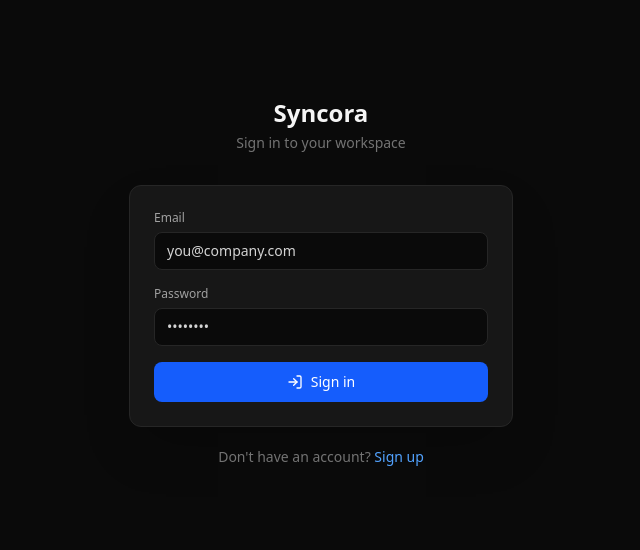
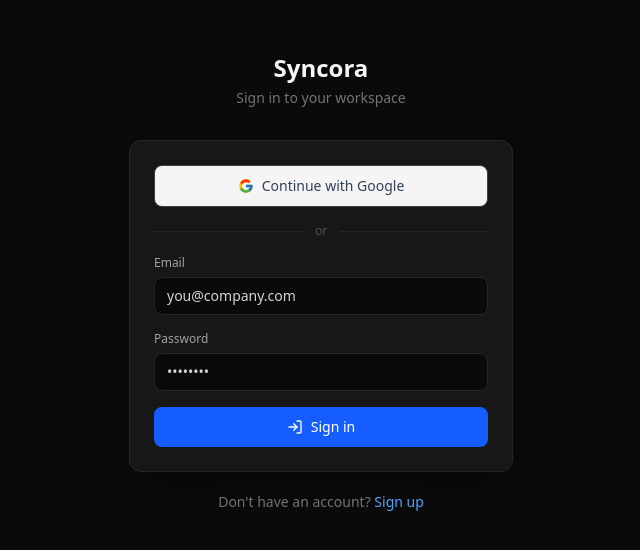
Before and after one commit to Vizon111/syncora-app, a Next.js app: page /login in a window 1280 px wide. Shown: the part 118-668 px from the top of the page, without its empty margins (319-959 px from the left). Built offline with nearby package versions, Linux system fonts and the light colour scheme.

Commit message:
Add Google sign-in (OAuth) on login and signup pages; sync trigger now reads full_name/avatar_url from OAuth providers

```diff
--- a/app/login/login-form.tsx
+++ b/app/login/login-form.tsx
@@ -5,6 +5,7 @@
 import Link from 'next/link';
 import { Loader2, LogIn, AlertCircle } from 'lucide-react';
 import { createSupabaseBrowserClient } from '@/lib/supabase/client';
+import GoogleAuthButton from '@/components/auth/google-auth-button';
 
 export default function LoginForm() {
   const router = useRouter();
@@ -41,10 +42,16 @@
         <p className="text-sm text-slate-500 dark:text-neutral-500 mt-1">Sign in to your workspace</p>
       </div>
 
-      <form
-        onSubmit={handleSubmit}
-        className="bg-white dark:bg-neutral-900 border border-slate-200 dark:border-neutral-800 rounded-xl p-6 space-y-4 shadow-2xl"
-      >
+      <div className="bg-white dark:bg-neutral-900 border border-slate-200 dark:border-neutral-800 rounded-xl p-6 shadow-2xl space-y-4">
+        <GoogleAuthButton redirectTo={redirectTo} />
+
+        <div className="flex items-center gap-3">
+          <div className="h-px flex-1 bg-slate-200 dark:bg-neutral-800" />
+          <span className="text-xs text-slate-400 dark:text-neutral-600">or</span>
+          <div className="h-px flex-1 bg-slate-200 dark:bg-neutral-800" />
+        </div>
+
+      <form onSubmit={handleSubmit} className="space-y-4">
         {error && (
           <div className="flex items-start gap-2 bg-red-950/40 border border-red-900/50 rounded-lg px-3 py-2.5 text-sm text-red-300">
             <AlertCircle size={16} className="mt-0.5 shrink-0" />
@@ -93,6 +100,7 @@
           {isSubmitting ? 'Signing in…' : 'Sign in'}
         </button>
       </form>
+      </div>
 
       <p className="text-center text-sm text-slate-500 dark:text-neutral-500 mt-5">
         Don&apos;t have an account?{' '}
--- a/app/signup/page.tsx
+++ b/app/signup/page.tsx
@@ -4,6 +4,7 @@
 import Link from 'next/link';
 import { Loader2, UserPlus, AlertCircle, CheckCircle2 } from 'lucide-react';
 import { createSupabaseBrowserClient } from '@/lib/supabase/client';
+import GoogleAuthButton from '@/components/auth/google-auth-button';
 
 export default function SignupPage() {
   const [name, setName] = useState('');
@@ -77,10 +78,16 @@
           <p className="text-sm text-slate-500 dark:text-neutral-500 mt-1">Create your account</p>
         </div>
 
-        <form
-          onSubmit={handleSubmit}
-          className="bg-white dark:bg-neutral-900 border border-slate-200 dark:border-neutral-800 rounded-xl p-6 space-y-4 shadow-2xl"
-        >
+        <div className="bg-white dark:bg-neutral-900 border border-slate-200 dark:border-neutral-800 rounded-xl p-6 shadow-2xl space-y-4">
+          <GoogleAuthButton />
+
+          <div className="flex items-center gap-3">
+            <div className="h-px flex-1 bg-slate-200 dark:bg-neutral-800" />
+            <span className="text-xs text-slate-400 dark:text-neutral-600">or</span>
+            <div className="h-px flex-1 bg-slate-200 dark:bg-neutral-800" />
+          </div>
+
+        <form onSubmit={handleSubmit} className="space-y-4">
           {error && (
             <div className="flex items-start gap-2 bg-red-950/40 border border-red-900/50 rounded-lg px-3 py-2.5 text-sm text-red-300">
               <AlertCircle size={16} className="mt-0.5 shrink-0" />
@@ -146,6 +153,7 @@
             {isSubmitting ? 'Creating account…' : 'Create account'}
           </button>
         </form>
+        </div>
 
         <p className="text-center text-sm text-slate-500 dark:text-neutral-500 mt-5">
           Already have an account?{' '}
--- /dev/null
+++ b/components/auth/google-auth-button.tsx
@@ -0,0 +1,68 @@
+'use client';
+
+import React, { useState } from 'react';
+import { Loader2 } from 'lucide-react';
+import { createSupabaseBrowserClient } from '@/lib/supabase/client';
+
+function GoogleIcon() {
+  return (
+    <svg width="16" height="16" viewBox="0 0 48 48" aria-hidden="true">
+      <path
+        fill="#FFC107"
+        d="M43.6 20.5H42V20H24v8h11.3c-1.6 4.6-6 8-11.3 8-6.6 0-12-5.4-12-12s5.4-12 12-12c3.1 0 5.8 1.1 8 3l5.7-5.7C34.6 6 29.6 4 24 4 12.9 4 4 12.9 4 24s8.9 20 20 20 20-8.9 20-20c0-1.2-.1-2.4-.4-3.5z"
+      />
+      <path
+        fill="#FF3D00"
+        d="M6.3 14.7l6.6 4.8C14.6 15.9 18.9 13 24 13c3.1 0 5.8 1.1 8 3l5.7-5.7C34.6 6 29.6 4 24 4c-7.6 0-14.1 4.3-17.7 10.7z"
+      />
+      <path
+        fill="#4CAF50"
+        d="M24 44c5.5 0 10.4-1.9 14.3-5.2l-6.6-5.4C29.6 35.4 26.9 36.3 24 36.3c-5.3 0-9.7-3.4-11.3-8l-6.6 5.1C9.8 39.6 16.4 44 24 44z"
+      />
+      <path
+        fill="#1976D2"
+        d="M43.6 20.5H42V20H24v8h11.3c-.8 2.3-2.3 4.3-4.2 5.7l6.6 5.4C41.4 36 44 30.4 44 24c0-1.2-.1-2.4-.4-3.5z"
+      />
+    </svg>
+  );
+}
+
+export default function GoogleAuthButton({ redirectTo = '/' }: { redirectTo?: string }) {
+  const [isLoading, setIsLoading] = useState(false);
+  const [error, setError] = useState<string | null>(null);
+
+  const handleClick = async () => {
+    setError(null);
+    setIsLoading(true);
+
+    const supabase = createSupabaseBrowserClient();
+    const { error: oauthError } = await supabase.auth.signInWithOAuth({
+      provider: 'google',
+      options: {
+        redirectTo: `${window.location.origin}/auth/callback?redirectTo=${encodeURIComponent(redirectTo)}`,
+      },
+    });
+
+    // On success, Supabase redirects the browser to Google immediately, so
+    // this line only runs if something went wrong before that redirect.
+    if (oauthError) {
+      setError(oauthError.message);
+      setIsLoading(false);
+    }
+  };
+
+  return (
+    <div>
+      <button
+        type="button"
+        onClick={handleClick}
+        disabled={isLoading}
+        className="w-full flex items-center justify-center gap-2 bg-white hover:bg-slate-50 disabled:opacity-60 disabled:cursor-not-allowed text-slate-700 text-sm font-medium rounded-lg px-4 py-2.5 border border-slate-300 dark:border-neutral-700 dark:bg-neutral-100 dark:hover:bg-white transition-colors"
+      >
+        {isLoading ? <Loader2 size={16} className="animate-spin" /> : <GoogleIcon />}
+        {isLoading ? 'Redirecting…' : 'Continue with Google'}
+      </button>
+      {error && <p className="text-xs text-red-400 mt-2 text-center">{error}</p>}
+    </div>
+  );
+}
```
Also changed, not shown: 2 other files (tests, documents, lock files or other folders).
